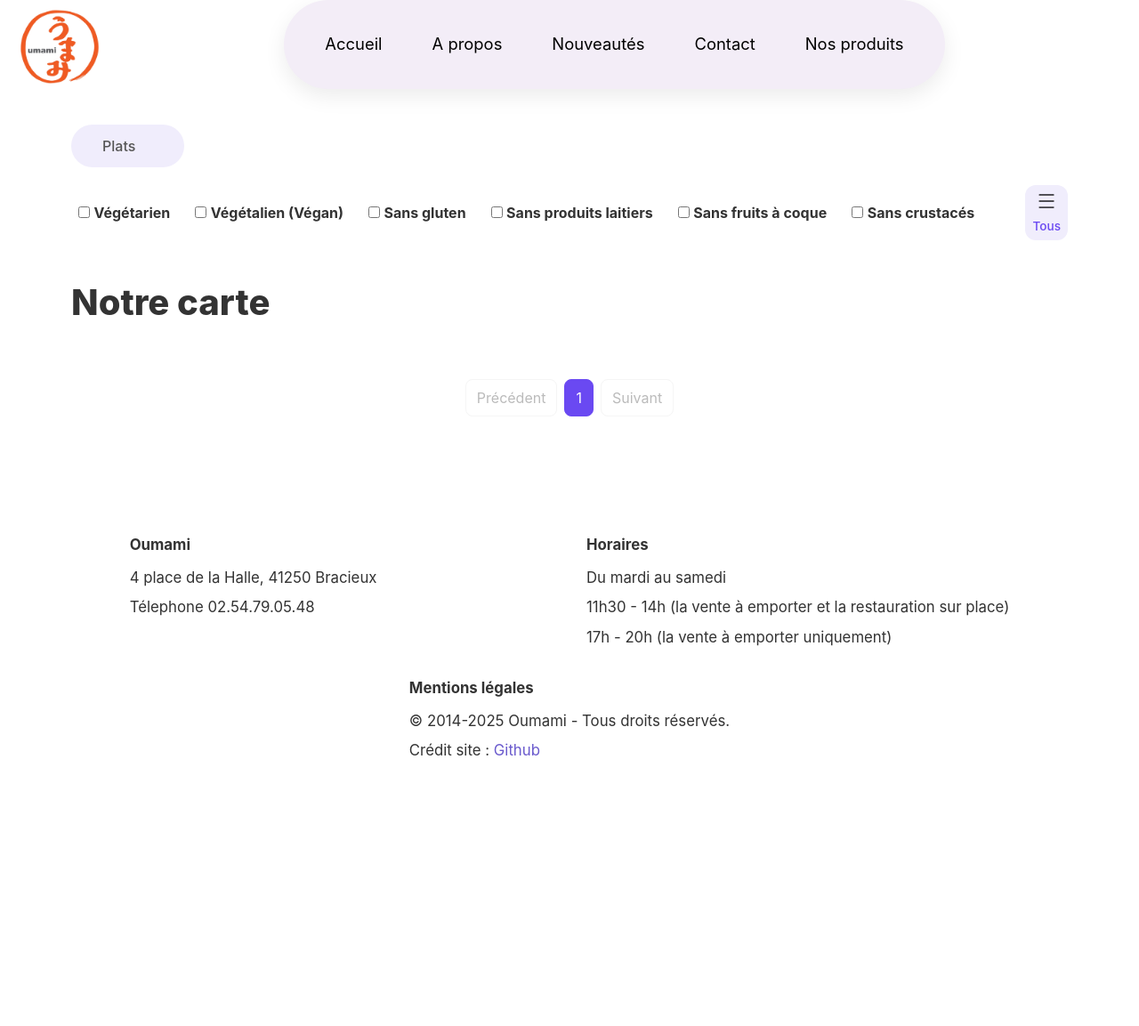
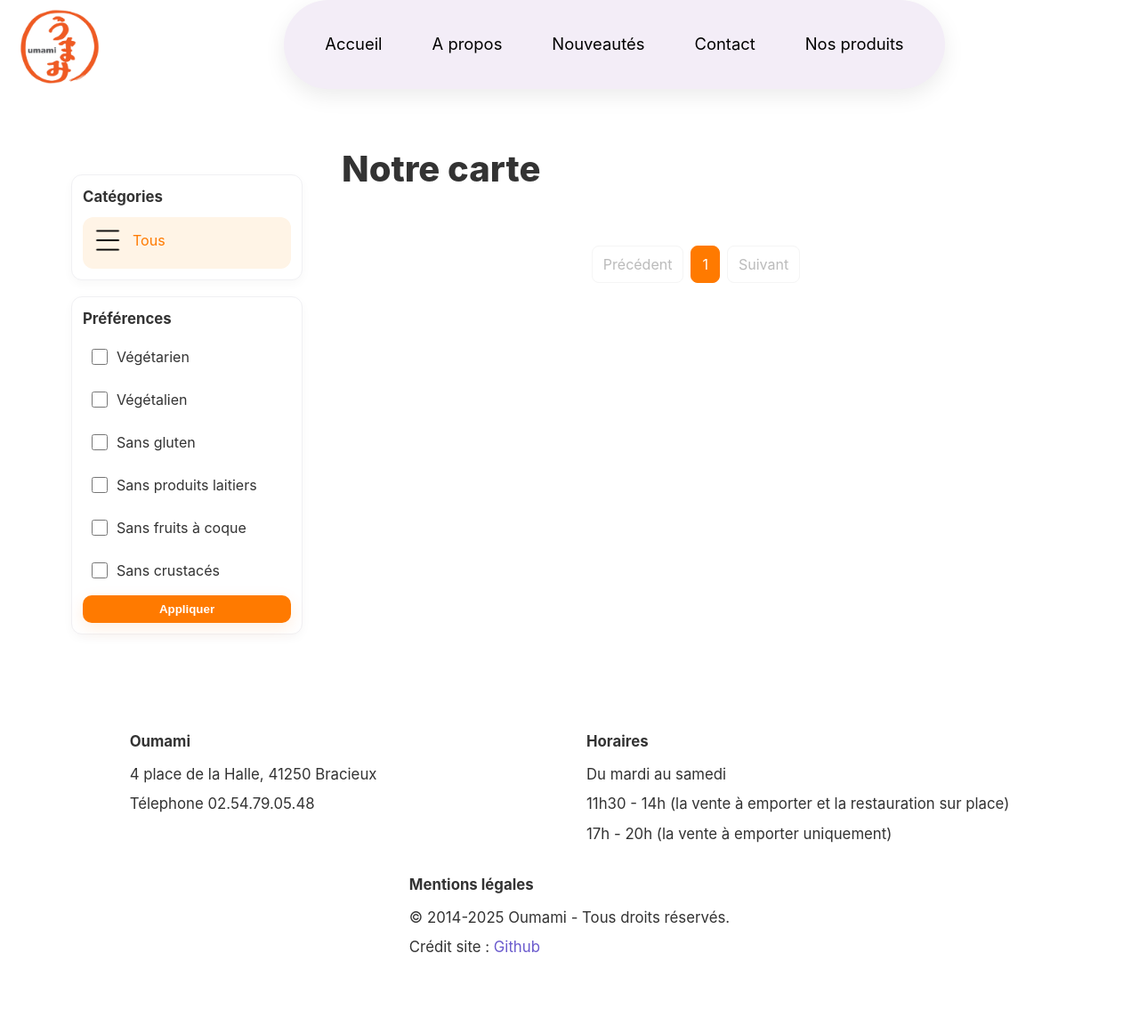
Before and after one commit to nathan2612/Projet_FI_Groupe_17, a Flask app: page /produits/ in a window 1280 px wide. Shown: the whole page at 89% size. Before the commit the page ends 849 px from the top, so only its background shows below. Run offline with Flask 3, Linux system fonts and the light colour scheme; data that the repository does not hold is empty; parts of the project's set-up code (start-up, migrations or seed data) failed here and were passed over.

Commit message:
page produit fini + modification bd Plat pour ajouter les préférences

```diff
--- a/monApp/data/data.yml
+++ b/monApp/data/data.yml
@@ -21,6 +21,7 @@ plats:
     id_categorie: 1
     nom_plat: "Nems végétariens"
     description: "Nems croustillants aux légumes"
+    vegetarien: true
     prix: 4.50
   - id_plat: 2
     id_categorie: 1
--- a/monApp/forms.py
+++ b/monApp/forms.py
@@ -0,0 +1,4 @@
+from flask_wtf import FlaskForm
+from wtforms import StringField, HiddenField, SelectField
+from wtforms.validators import DataRequired
+from monApp import db
--- a/monApp/models.py
+++ b/monApp/models.py
@@ -25,6 +25,12 @@ class PLAT(db.Model):
 	prix = db.Column(db.Numeric(10, 2))
 	disponible = db.Column(db.Boolean, default=True)
 	image_url = db.Column(db.String(255), default='default_plat.png')
+	vegetarien = db.Column(db.Boolean, default=False)
+	vegan = db.Column(db.Boolean, default=False)
+	sans_gluten = db.Column(db.Boolean, default=False)
+	sans_lactose = db.Column(db.Boolean, default=False)
+	sans_fruit_a_coque = db.Column(db.Boolean, default=False)
+	sans_crustaces = db.Column(db.Boolean, default=False)
 
 	categorie = db.relationship('CATEGORIE', back_populates='plats')
 	stock = db.relationship('DEFINIR_STOCK', back_populates='plat')
--- a/monApp/static/produits.css
+++ b/monApp/static/produits.css
@@ -1,7 +1,7 @@
 /* --- Variables et Styles Généraux --- */
 :root {
-    --primary-color: #6a49f2; /* Violet principal (pour les boutons) */
-    --light-purple-bg: #f0edfC; /* Fond violet très clair */
+    --primary-color: #ff7a00;
+    --light-purple-bg: #fff4e6;
     --text-color: #333;
     --muted-text-color: #777;
     --card-shadow: 0 8px 24px rgba(0, 0, 0, 0.05);
@@ -40,175 +39,165 @@ img {
     display: block;
 }
 
-/* --- En-tête (Top Bar) --- */
-.top-bar {
+/* --- Layout: sidebar left, content right --- */
+.layout {
     display: flex;
-    justify-content: space-between;
-    align-items: center;
-    padding: 20px;
+    gap: 24px;
     max-width: 1200px;
     margin: 0 auto;
-    flex-wrap: wrap; /* Pour la réactivité */
-    gap: 20px;
+    padding: 20px;
+    align-items: flex-start;
 }
 
-.search-bar {
+.sidebar {
+    width: 260px;
+    flex: 0 0 260px;
     display: flex;
-    align-items: center;
-    gap: 15px;
-    background-color: var(--light-purple-bg);
-    border-radius: var(--border-radius-l);
-    padding: 12px 20px;
-    font-weight: 500;
-    color: #555;
+    flex-direction: column;
+    margin-top: 5%;
+    gap: 18px;
 }
 
-.search-bar .fa-magnifying-glass {
-    color: var(--muted-text-color);
-    margin-left: 20px; /* Espace entre "Plats" et l'icône */
+.content {
+    flex: 1 1 auto;
 }
 
-.categorie-nav ul {
-    display: flex;
-    list-style: none;
-    gap: 12px; /* reduced gap between categories */
+/* Panel blocks inside sidebar */
+.sidebar .panel {
+    background: #fff;
+    border: 1px solid #f0f0f3;
+    border-radius: 12px;
+    padding: 12px;
+    box-shadow: 0 4px 12px rgba(0,0,0,0.03);
 }
 
-.categorie-nav li {
+.sidebar .panel h3 {
+    font-size: 1.05rem;
+    margin: 0 0 10px 0;
+    padding: 0;
+    color: var(--text-color);
+}
+
+.sidebar .panel.categories-block .categorie-nav ul {
+    margin: 0;
+}
+
+.sidebar .panel.preferences-block .filters-form {
+    margin: 0;
+    background: transparent;
+    border: none;
+    padding: 0;
+    box-shadow: none;
+}
+
+/* Sidebar filters: vertical layout */
+.sidebar .filters-form {
     display: flex;
     flex-direction: column;
+    gap: 8px;
+}
+
+.sidebar .filters-form label {
+    padding: 8px 10px;
+    border-radius: 8px;
+    width: 100%;
+    justify-content: flex-start;
+    gap: 10px;
+    display: inline-flex;
     align-items: center;
-    gap: 5px;
     cursor: pointer;
-    color: var(--muted-text-color);
-    font-size: 0.85rem;
-    font-weight: 500;
-    padding: 6px 8px; /* slightly reduced padding to compact items */
+    transition: background 120ms ease, transform 120ms ease;
+}
+
+.sidebar .filters-form label:hover {
+    background: #fbfbff;
+    transform: translateY(-1px);
+}
+
+.sidebar .filters-form input[type="checkbox"] {
+    width: 18px;
+    height: 18px;
+    accent-color: var(--primary-color);
+    cursor: pointer;
+}
+
+.sidebar .filters-form .btn {
+    align-self: stretch;
+    background: var(--primary-color);
+    color: #fff;
+    border: none;
+    padding: 8px 14px;
+    border-radius: 10px;
+    font-weight: 700;
+    cursor: pointer;
+    box-shadow: 0 6px 18px rgba(255,122,0,0.12);
+    transition: transform 120ms ease, background 120ms ease;
+}
+
+.sidebar .filters-form .btn:hover {
+    transform: translateY(-2px);
+    background: #e55a00;
+}
+
+.sidebar .filters-form .btn:focus {
+    outline: 3px solid rgba(255,122,0,0.18);
+}
+
+/* Sidebar category nav: vertical */
+.sidebar .categorie-nav ul {
+    display: flex;
+    flex-direction: column;
+    gap: 8px;
+    list-style: none;
+    padding: 0;
+}
+
+.sidebar .categorie-nav li {
+    width: 100%;
+    padding: 8px 10px;
     border-radius: var(--border-radius-m);
     transition: all 0.3s ease;
 }
 
-.categorie-nav li i {
-    font-size: 1.6rem;
-}
-
-.categorie-nav li:hover {
+.sidebar .categorie-nav li:hover {
     color: var(--primary-color);
 }
 
-.categorie-nav li.active {
+.sidebar .categorie-nav li.active {
     background-color: var(--light-purple-bg);
     color: var(--primary-color);
 }
 
-/* Make categorie links look like plain buttons (no underline) */
-.categorie-nav li a {
-    text-decoration: none;
-    color: inherit; /* keep color inherited from the li */
+.sidebar .categorie-nav li a {
     display: inline-flex;
     align-items: center;
-}
-
-.categorie-nav li a:hover {
-    color: var(--primary-color);
-    text-decoration: none;
-}
-
-.categorie-nav li.active a {
+    gap: 10px;
+    width: 100%;
     text-decoration: none;
     color: inherit;
 }
 
-.categorie-nav ul li a {
-    display: flex;
-    flex-direction: column;
-    align-items: center;
-    gap: 3px; /* reduced gap between thumbnail and category name */
-    text-decoration: none;
-    color: inherit;
+.sidebar .categorie-thumb {
+    width: 36px;
+    height: 36px;
+    object-fit: cover;
+    border-radius: 8px;
 }
 
-.categorie-thumb {
-    width: 24px;
-    height: 24px;
-    object-fit: cover;
-    border-radius: 4px;
-    margin-bottom: 0px; /* slight visual separation tweak */
+/* Responsive: stack on small screens */
+@media (max-width: 992px) {
+    .layout {
+        flex-direction: column;
+        padding: 12px;
     }
-
-/* Filters checklist styles */
-.filters {
-    display: flex;
-    gap: 12px;
-    flex-wrap: wrap;
-    align-items: flex-start;
-    margin: 12px 0;
+    .sidebar {
+        width: 100%;
+        flex: none;
+        order: 0;
     }
-.filters label {
-    display: block;
-    padding: 6px 8px;
-    cursor: pointer;
+    .content {
+        order: 1;
     }
-
-/* Dropdown wrapper */
-.filters-container {
-    position: relative;
-    margin-left: 12px;
-}
-.filters-toggle {
-    background: #fff;
-    border: 1px solid #eee;
-    padding: 8px 12px;
-    border-radius: 8px;
-    cursor: pointer;
-}
-.filters-menu {
-    position: absolute;
-    left: 0;
-    top: calc(100% + 8px);
-    background: #fff;
-    border: 1px solid #eee;
-    box-shadow: 0 8px 24px rgba(0,0,0,0.06);
-    border-radius: 8px;
-    padding: 8px;
-    z-index: 40;
-    min-width: 220px;
-}
-.filters-menu form {
-    display: flex;
-    flex-direction: column;
-}
-
-/* Actions inside filters dropdown */
-.filters-actions button {
-    font-weight: 600;
-    font-size: 0.9rem;
-    padding: 8px 12px;
-    border-radius: 8px;
-    cursor: pointer;
-}
-
-.filters-save {
-    background: var(--primary-color);
-    color: #fff;
-    border: 1px solid var(--primary-color);
-}
-.filters-save:hover,
-.filters-save:focus {
-    background: #5638d6; /* slightly darker */
-    border-color: #5638d6;
-    outline: none;
-}
-
-.filters-cancel {
-    background: transparent;
-    color: var(--muted-text-color);
-    border: 1px solid #e6e6e6;
-}
-.filters-cancel:hover,
-.filters-cancel:focus {
-    background: #f7f7f8;
-    outline: none;
 }
 
 /* --- Contenu Principal --- */
--- a/monApp/templates/produits.html
+++ b/monApp/templates/produits.html
@@ -6,87 +6,53 @@
 
 {% block main %}
 
-    <header class="top-bar">
-        <div class="search-bar">
-            <i class="fa-solid fa-bars"></i>
-            <span>Plats</span>
-            <i class="fa-solid fa-magnifying-glass"></i>
-        </div>
+    <div class="layout">
+        <aside class="sidebar">
 
-        {# Filters checklist: vegetarian, vegan, gluten_free, dairy_free, nuts_free, shellfish_free #}
-        <form class="filters" method="get" action="{{ url_for('produits') }}" id="filters-form">
-            {# preserve category filter if present #}
-            {% if cat_id is not none %}
-                <input type="hidden" name="cat_id" value="{{ cat_id }}">
-            {% endif %}
-            <input type="hidden" name="page" value="1">
+            <section class="panel categories-block">
+                <h3>Catégories</h3>
+                <nav class="categorie-nav sidebar-categories">
+                    <ul>
+                        <li class="{% if cat_id == None %}active{% endif %}">
+                            <a href="{{ url_for('produits') }}">
+                                <img class="categorie-thumb" src="../static/images/menu.png">
+                                <span>Tous</span>
+                            </a>
+                        </li>
+                        {% for categorie in categories %}
+                        <li class="{% if categorie.id_categorie == cat_id %}active{% endif %}">
+                            <a href="{{ url_for('produits', cat_id=categorie.id_categorie) }}">
+                                <img class="categorie-thumb" src="../static/images/{{ categorie.image_categorie }}">
+                                <span>{{ categorie.nom_categorie }}</span>
+                            </a>
+                        </li>
+                        {% endfor %}
+                    </ul>
+                </nav>
+            </section>
 
-            <div class="filter-item">
-                <label>
-                    <input type="checkbox" name="vegetarian" value="1" {% if request.args.get('vegetarian') %}checked{% endif %}>
-                    <strong>Végétarien</strong>
-                </label>
-            </div>
+            <section class="panel preferences-block">
+                <h3>Préférences</h3>
+                <form method="get" action="{{ url_for('produits') }}" class="filters-form sidebar-filters">
+                    {% if cat_id is not none %}
+                        <input type="hidden" name="cat_id" value="{{ cat_id }}">
+                    {% endif %}
+                    <input type="hidden" name="page" value="1">
 
-            <div class="filter-item">
-                <label>
-                    <input type="checkbox" name="vegan" value="1" {% if request.args.get('vegan') %}checked{% endif %}>
-                    <strong>Végétalien (Végan)</strong>
-                </label>
-            </div>
+                    <label><input type="checkbox" name="vegetarien" value="1" {% if filters.vegetarien %}checked{% endif %}> Végétarien</label>
+                    <label><input type="checkbox" name="vegan" value="1" {% if filters.vegan %}checked{% endif %}> Végétalien</label>
+                    <label><input type="checkbox" name="sans_gluten" value="1" {% if filters.sans_gluten %}checked{% endif %}> Sans gluten</label>
+                    <label><input type="checkbox" name="sans_lactose" value="1" {% if filters.sans_lactose %}checked{% endif %}> Sans produits laitiers</label>
+                    <label><input type="checkbox" name="sans_fruits_a_coque" value="1" {% if filters.sans_fruits_a_coque %}checked{% endif %}> Sans fruits à coque</label>
+                    <label><input type="checkbox" name="sans_crustaces" value="1" {% if filters.sans_crustaces %}checked{% endif %}> Sans crustacés</label>
 
-            <div class="filter-item">
-                <label>
-                    <input type="checkbox" name="gluten_free" value="1" {% if request.args.get('gluten_free') %}checked{% endif %}>
-                    <strong>Sans gluten</strong>
-                </label>
-            </div>
+                    <button type="submit" class="btn">Appliquer</button>
+                </form>
+            </section>
 
-            <div class="filter-item">
-                <label>
-                    <input type="checkbox" name="dairy_free" value="1" {% if request.args.get('dairy_free') %}checked{% endif %}>
-                    <strong>Sans produits laitiers</strong>
-                </label>
-            </div>
+        </aside>
 
-            <div class="filter-item">
-                <label>
-                    <input type="checkbox" name="nuts_free" value="1" {% if request.args.get('nuts_free') %}checked{% endif %}>
-                    <strong>Sans fruits à coque</strong>
-                </label>
-            </div>
-
-            <div class="filter-item">
-                <label>
-                    <input type="checkbox" name="shellfish_free" value="1" {% if request.args.get('shellfish_free') %}checked{% endif %}>
-                    <strong>Sans crustacés</strong>
-                </label>
-            </div>
-        </form>
-
-        <nav class="categorie-nav">
-            <ul>
-                {% for categorie in categories %}
-                <li class="{% if categorie.id_categorie == cat_id %}active{% endif %}">
-                    <a href="{{ url_for('produits', cat_id=categorie.id_categorie) }}">
-                        <img class="categorie-thumb" src="../static/images/{{ categorie.image_categorie }}">
-                        <i class="fa-solid fa-hotdog"></i>
-                        <span>{{ categorie.nom_categorie }}</span>
-                    </a>
-                </li>
-                {% endfor %}
-                <li class="{% if cat_id == None %}active{% endif %}">
-                    <a href="{{ url_for('produits') }}">
-                        <img class="categorie-thumb" src="../static/images/menu.png">
-                        <i class="fa-solid fa-hotdog"></i>
-                        <span>Tous</span>
-                    </a>
-                </li>
-            </ul>
-        </nav>
-    </header>
-
-    <main class="container">
+        <main class="container content">
         <h1>Notre carte</h1>
 
         <section class="menu-grid">
@@ -152,6 +118,7 @@
                 </li>
             </ul>
         </nav>
-    </main>
+        </main>
+    </div>
 
 {% endblock %}
--- a/monApp/views.py
+++ b/monApp/views.py
@@ -1,6 +1,6 @@
 from monApp.models import PLAT,CATEGORIE
 from .app import app
-from flask import render_template,request
+from flask import render_template, request, url_for
 from .app import db
 from math import ceil
 
@@ -9,7 +9,7 @@ from math import ceil
 def index():
     return render_template("index.html")
 
-@app.route('/produits/')
+@app.route('/produits/', methods=['POST', 'GET'])
 def produits():
     cat_id = request.args.get('cat_id', type=int)
     page = request.args.get('page', 1, type=int)
@@ -20,11 +20,29 @@ def produits():
     if cat_id is not None:
         query = query.filter_by(id_categorie=cat_id)
 
+    vegetarien = request.values.get('vegetarien', '0') == '1'
+    vegan = request.values.get('vegan', '0') == '1'
+    sans_gluten = request.values.get('sans_gluten', '0') == '1'
+    sans_lactose = request.values.get('sans_lactose', '0') == '1'
+    sans_fruits_a_coque = request.values.get('sans_fruits_a_coque', '0') == '1'
+    sans_crustaces = request.values.get('sans_crustaces', '0') == '1'
+
+    if vegetarien:
+        query = query.filter(PLAT.vegetarien.is_(True))
+    if vegan:
+        query = query.filter(PLAT.vegan.is_(True))
+    if sans_gluten:
+        query = query.filter(PLAT.sans_gluten.is_(True))
+    if sans_lactose:
+        query = query.filter(PLAT.sans_lactose.is_(True))
+    if sans_fruits_a_coque:
+        query = query.filter(PLAT.sans_fruits_a_coque.is_(True))
+    if sans_crustaces:
+        query = query.filter(PLAT.sans_crustaces.is_(True))
+
     total = query.count()
     total_pages = max(1, ceil(total / per_page))
-
     page = max(1, min(page, total_pages))
-
     produits = query.offset((page - 1) * per_page).limit(per_page).all()
     categories = db.session.query(CATEGORIE).all()
 
@@ -37,6 +55,14 @@ def produits():
         total_pages=total_pages,
         total_items=total,
         per_page=per_page,
+        filters={
+            'vegetarien': vegetarien,
+            'vegan': vegan,
+            'sans_gluten': sans_gluten,
+            'sans_lactose': sans_lactose,
+            'sans_fruits_a_coque': sans_fruits_a_coque,
+            'sans_crustaces': sans_crustaces,
+        }
     )
 
 if __name__ == "__main__":
```
Also changed, not shown: other parts of monApp/static/produits.css (+44 -55 lines), monApp/commands.py (+7 -1 lines). Lines whose indentation alone changed are shown as unchanged.
